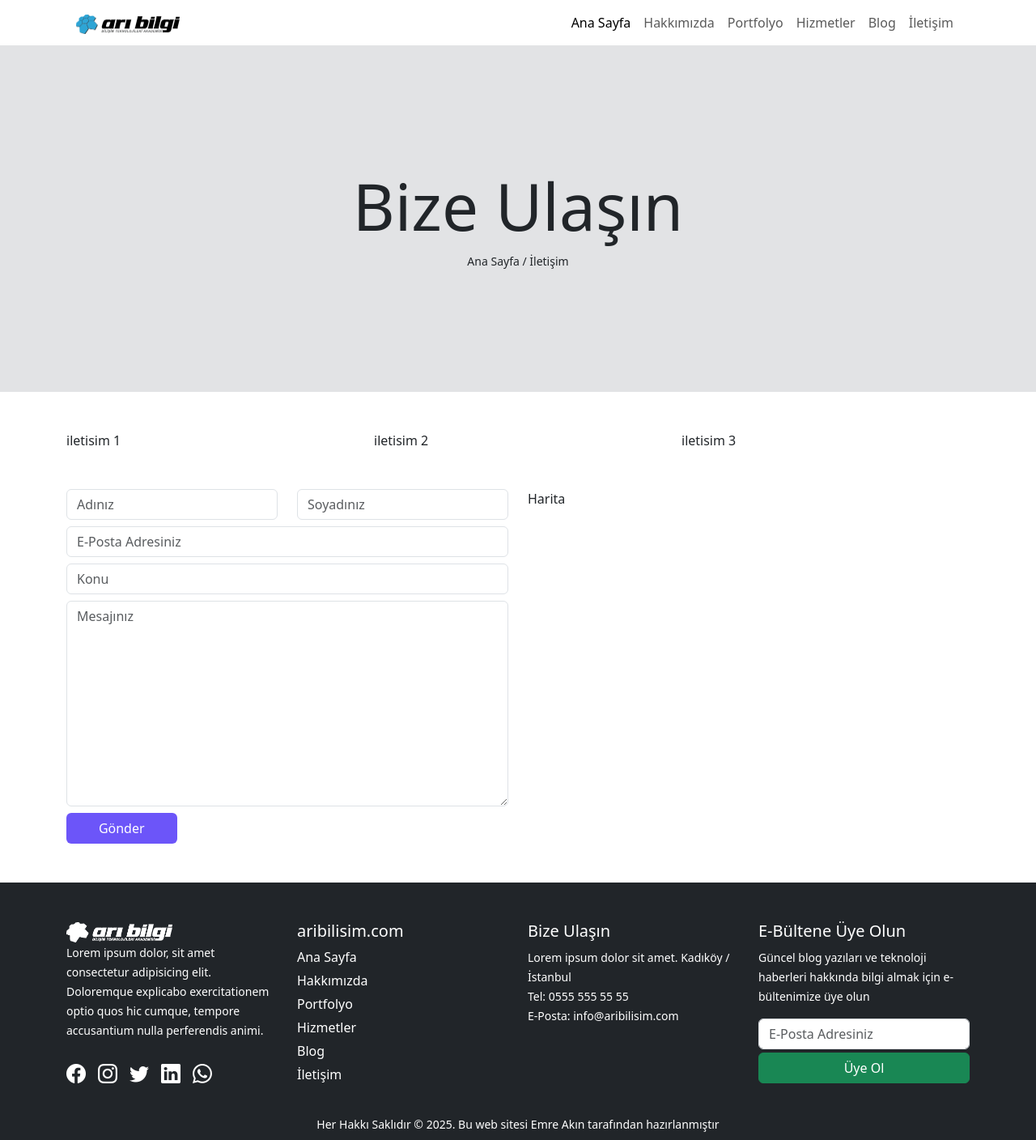
After one commit to emreakinn/php951, a PHP site: page /iletisim.php in a window 1280 px wide. The commit adds this page. Shown: the whole page at 81% size. Run offline with PHP 8.4, Linux system fonts and the light colour scheme; some libraries are stand-ins or nearby versions.

Commit message:
portfolyo, iletişim sayfaları ve admin mesajlar sayfası tamamlandı

```diff
--- a/admin/header.php
+++ b/admin/header.php
@@ -43,6 +43,7 @@ if (!isset($_SESSION['kadi'])) {
                     <a href="portfolyo.php">Portfolyo</a><br>
                     <a href="hizmetler.php">Hizmetler</a><br>
                     <a href="yorumlar.php">Yorumlar</a><br>
+                    <a href="mesajlar.php">Mesajlar</a><br>
                     <a href="reklam-talep.php">Reklam Talepleri</a><br>
                     <a href="logout.php" class="text-warning">Güvenli Çıkış</a>
                 </div>
--- /dev/null
+++ b/iletisim.php
@@ -0,0 +1,94 @@
+<?php require_once('header.php') ?>
+<!-- İletişim Banner Section Start -->
+<section id="iletisim" class="banner">
+    <div class="container">
+        <div class="row">
+            <div class="col-12 text-center">
+                <h1 class="display-1">Bize Ulaşın</h1>
+                <small><a href="index.php" class="text-dark">Ana Sayfa</a> / İletişim </small>
+            </div>
+        </div>
+    </div>
+</section>
+<!-- İletişim Banner Section End -->
+
+<!-- Contact Section Start -->
+<section id="info" class="py-5">
+    <div class="container">
+        <div class="row">
+            <div class="col-md-4">iletisim 1</div>
+            <div class="col-md-4">iletisim 2</div>
+            <div class="col-md-4">iletisim 3</div>
+        </div>
+        <div class="row mt-5">
+            <div class="col-md-6">
+                <form action="" method="post" class="row gy-2">
+                    <div class="col-md-6">
+                        <input type="text" name="isim" placeholder="Adınız" class="form-control">
+                    </div>
+                    <div class="col-md-6">
+                        <input type="text" name="soyisim" placeholder="Soyadınız" class="form-control">
+                    </div>
+                    <div class="col-12">
+                        <input type="email" name="eposta" placeholder="E-Posta Adresiniz" class="form-control">
+                    </div>
+                    <div class="col-12">
+                        <input type="text" name="konu" placeholder="Konu" class="form-control">
+                    </div>
+                    <div class="col-12">
+                        <textarea name="mesaj" placeholder="Mesajınız" rows="10" class="form-control"></textarea>
+                    </div>
+                    <div class="col-12">
+                        <input type="submit" name="gonder" value="Gönder" class="btn btn-purple w-25">
+                    </div>
+                </form>
+            </div>
+            <div class="col-md-6">
+                Harita
+            </div>
+        </div>
+    </div>
+</section>
+<!-- Contact Section End -->
+<?php
+
+if (isset($_POST['gonder'])) {
+    $mesajKaydet = $db->prepare('insert into mesajlar(isim, soyisim, eposta, konu, mesaj, durum) values(?,?,?,?,?,?)');
+    $mesajKaydet->execute(array($_POST['isim'], $_POST['soyisim'], $_POST['eposta'], $_POST['konu'], $_POST['mesaj'], 'Okunmadı'));
+
+    if ($mesajKaydet->rowCount()) {
+        echo '<script>
+        document.addEventListener("DOMContentLoaded", function () {
+        let toastEl = document.getElementById("liveToast");
+        let toast = new bootstrap.Toast(toastEl, {
+        delay: 2000 // 2 saniye görünür
+    });
+
+        toast.show();
+
+        toastEl.addEventListener("hidden.bs.toast", function () {
+        window.location.href = "iletisim.php";
+    });
+  });
+</script>';
+    }
+}
+
+?>
+
+<!-- Toast Module Start -->
+
+<div class="position-fixed" style="z-index: 1100; right:40%; top:50px;">
+    <div id="liveToast" class="toast" role="alert" aria-live="assertive" aria-atomic="true">
+        <div class="toast-header">
+            <img src="./assets/img/ikon-logo.png" class="rounded me-2" alt="...">
+            <strong class="me-auto">Site Uyarısı</strong>
+            <button type="button" class="btn-close" data-bs-dismiss="toast" aria-label="Close"></button>
+        </div>
+        <div class="toast-body">
+            Mesajınız İletildi
+        </div>
+    </div>
+</div>
+<!-- Toast Module End -->
+<?php require_once('footer.php') ?>
```
Also changed, not shown: admin/mesajlar.php (added, +45 -0 lines), banner.php (added, +12 -0 lines), blog.php (+1 -13 lines), portfolyo.php (added, +59 -0 lines), assets/img/ikon-logo.png (added).
